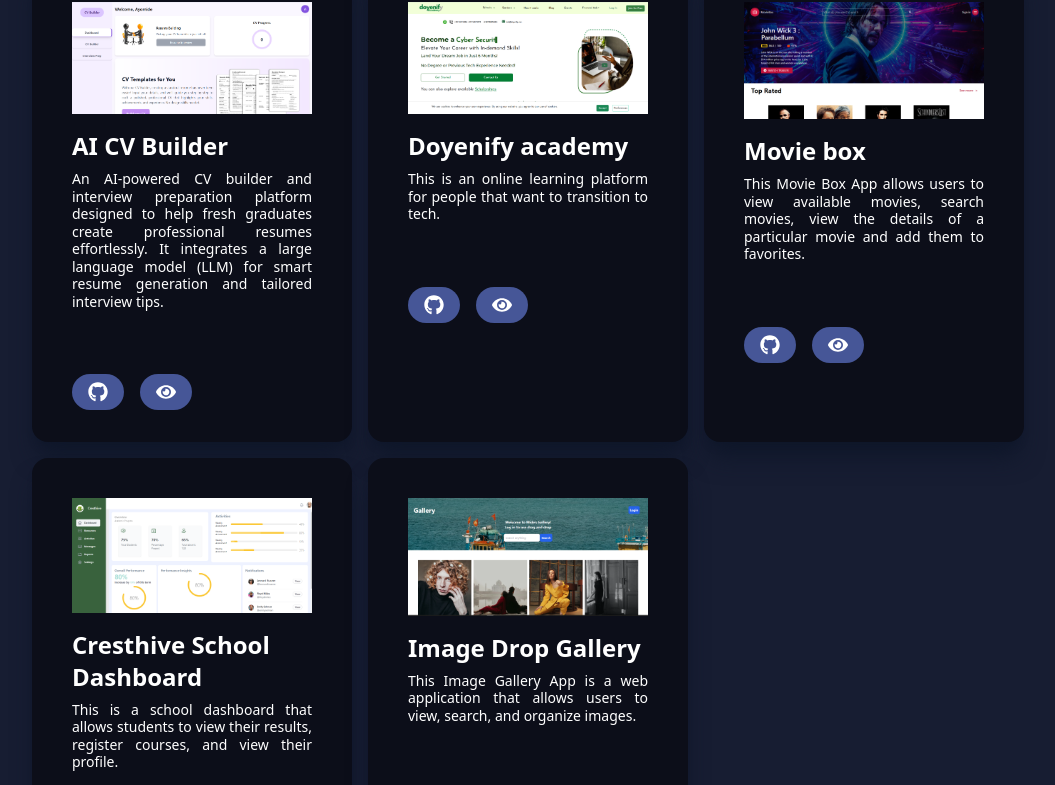
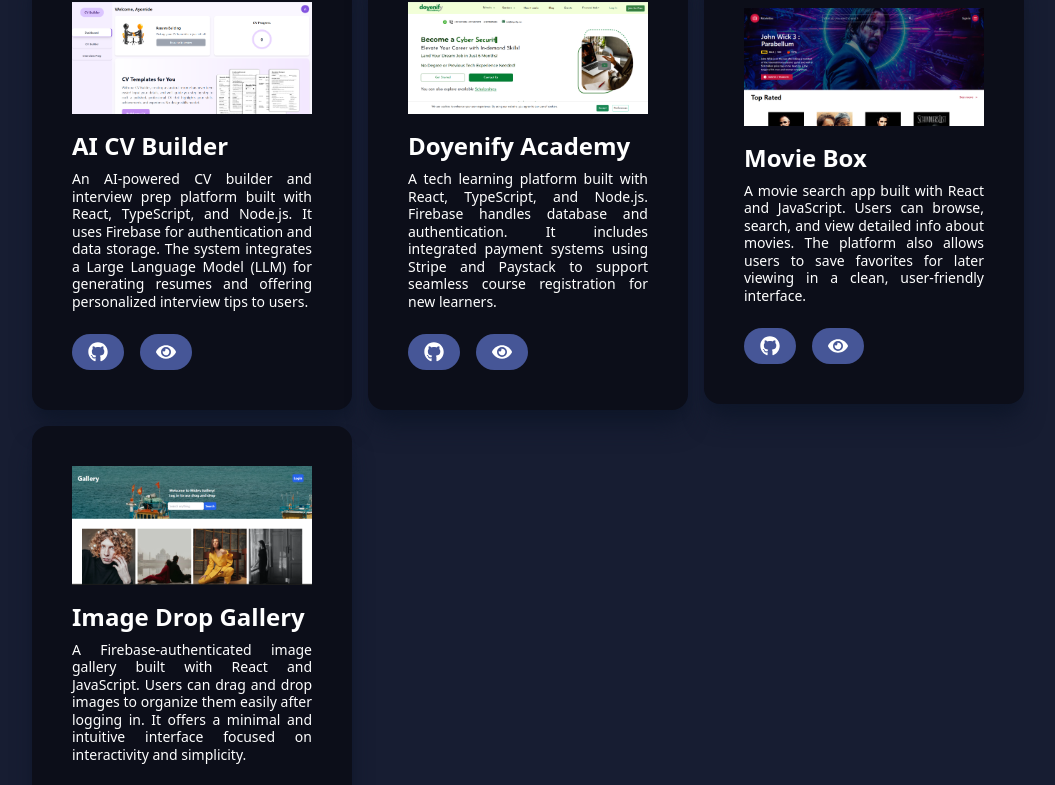
Before and after one commit to Midesales/my-portfolio, a React (Vite) app: page / in a window 1280 px wide. Shown: the part 2439-3224 px from the top of the page, without its empty margins (112-1167 px from the left). Built offline with nearby package versions, Linux system fonts and the light colour scheme.

Commit message:
made some adjustments

```diff
--- a/src/components/Footer/Footer.jsx
+++ b/src/components/Footer/Footer.jsx
@@ -12,7 +12,13 @@ const Footer = () => {
         <div>
           <h1 className="text-2xl md:text-6xl font-bold">Contact</h1>
           <h3 className="text-sm md:text-2xl font-normal">
-            Feel Free To reach out!
+            <ul>
+              <li>
+                Let's build something cool together.
+              </li>
+              <li>Got an idea or offer? Hit me up.</li>
+              <li>Open for freelance and collaboration.</li>
+            </ul>
           </h3>
         </div>
 
--- a/src/components/Projects/ProjectCard.jsx
+++ b/src/components/Projects/ProjectCard.jsx
@@ -5,24 +5,38 @@ const ProjectCard = ({ title, imageUrl, projectUrl, main, demoUrl }) => {
 
 
   return (
-    <div className="p-3 md:p-6 flex flex-col w-80 bg-[#0c0e19] h-[30rem] shadow-xl shadow-slate-900 rounded-2xl">
-      <div>
+   <div className="p-3 md:p-6 flex flex-col w-80 bg-[#0c0e19] shadow-xl shadow-slate-900 rounded-2xl">
+  {/* Content section grows to fill space */}
+  <div className="flex flex-col flex-grow">
     <img className="p-4" src={imageUrl} alt="" />
     <h3 className="px-4 text-xl md:text-2xl font-bold leading-normal">
       {title}
     </h3>
-      <p className="px-4 text-sm md:text-md leading-tight py-2 text-justify">{main}</p>
+    <p className="px-4 text-sm md:text-md leading-tight py-2 text-justify">
+      {main}
+    </p>
   </div>
 
-      <div className=" py-6 md:p-4 flex align-bottom gap-2 md:gap-4">
-        <a href={projectUrl} target="" rel="noreferrer" className="md:mt-10 text-white py-2 px-3 text-sm md:text-lg md:py-2 md:px-4 hover:opacity-85 duration-300 hover:scale-105 font-semibold rounded-3xl bg-[#465697]">
+  {/* Button section pushed to the bottom */}
+  <div className="mt-auto py-6 md:p-4 flex gap-2 md:gap-4">
+    <a
+      href={projectUrl}
+      target=""
+      rel="noreferrer"
+      className="text-white py-2 px-3 text-sm md:text-lg md:py-2 md:px-4 hover:opacity-85 duration-300 hover:scale-105 font-semibold rounded-3xl bg-[#465697]"
+    >
       <FaGithub size={20} />
     </a>
-        <a href={demoUrl} target="" className="md:mt-10 text-white py-2 px-3 text-sm md:text-lg md:py-2 md:px-4 hover:opacity-85 duration-300 hover:scale-105 font-semibold rounded-3xl bg-[#465697]">
+    <a
+      href={demoUrl}
+      target=""
+      className="text-white py-2 px-3 text-sm md:text-lg md:py-2 md:px-4 hover:opacity-85 duration-300 hover:scale-105 font-semibold rounded-3xl bg-[#465697]"
+    >
       <FaEye size={20} />
     </a>
   </div>
 </div>
+
   );
 };
 
--- a/src/components/Projects/Projects.jsx
+++ b/src/components/Projects/Projects.jsx
@@ -11,37 +11,33 @@ const projects = [
     title: "AI CV Builder",
     imageUrl: Project6,
     projectUrl: "https://github.com/Midesales/CV-Builder",
-    main: "An AI-powered CV builder and interview preparation platform designed to help fresh graduates create professional resumes effortlessly. It integrates a large language model (LLM) for smart resume generation and tailored interview tips.",
-    demoUrl: "https://aircvbuilder.netlify.app/"
+    demoUrl: "https://aircvbuilder.netlify.app/",
+    main: "An AI-powered CV builder and interview prep platform built with React, TypeScript, and Node.js. It uses Firebase for authentication and data storage. The system integrates a Large Language Model (LLM) for generating resumes and offering personalized interview tips to users."
   },
+
   {
-    title: "Doyenify academy",
+    title: "Doyenify Academy",
     imageUrl: Project5,
     projectUrl: "https://github.com/doyenify",
-    main: "This is an online learning platform for people that want to transition to tech.",
-    demoUrl: "https://academy.doyenify.com/"
+    demoUrl: "https://academy.doyenify.com/",
+    main: "A tech learning platform built with React, TypeScript, and Node.js. Firebase handles database and authentication. It includes integrated payment systems using Stripe and Paystack to support seamless course registration for new learners."
   },
+
   {
-    title: "Movie box",
+    title: "Movie Box",
     imageUrl: Project2,
     projectUrl: "https://github.com/Midesales/HNGx-frontend-stage-two",
     demoUrl: "https://zuri-frontend-stage-two.vercel.app/",
-   main: "This Movie Box App allows users to view available movies, search movies, view the details of a particular movie and add them to favorites."
+    main: "A movie search app built with React and JavaScript. Users can browse, search, and view detailed info about movies. The platform also allows users to save favorites for later viewing in a clean, user-friendly interface."
   },
-  {
-    title: "Cresthive School Dashboard",
-    imageUrl: Project1,
-    projectUrl: "https://github.com/Midesales/Cresthive-student-frontend",
-    main: "This is a school dashboard that allows students to view their results, register courses, and view their profile.",
-    demoUrl: "https://cresthive-student-frontend.vercel.app/"
-  },
+
   {
     title: "Image Drop Gallery",
     imageUrl: Project3,
     projectUrl: "https://github.com/Midesales/HNGx-frontend-stage-three",
-    main: "This Image Gallery App is a web application that allows users to view, search, and organize images.",
-    demoUrl: "https://hngx-stage-three-gray.vercel.app/"
-  },
+    demoUrl: "https://hngx-stage-three-gray.vercel.app/",
+    main: "A Firebase-authenticated image gallery built with React and JavaScript. Users can drag and drop images to organize them easily after logging in. It offers a minimal and intuitive interface focused on interactivity and simplicity."
+  }
 
 ];
 
```
Lines whose indentation alone changed are shown as unchanged.
